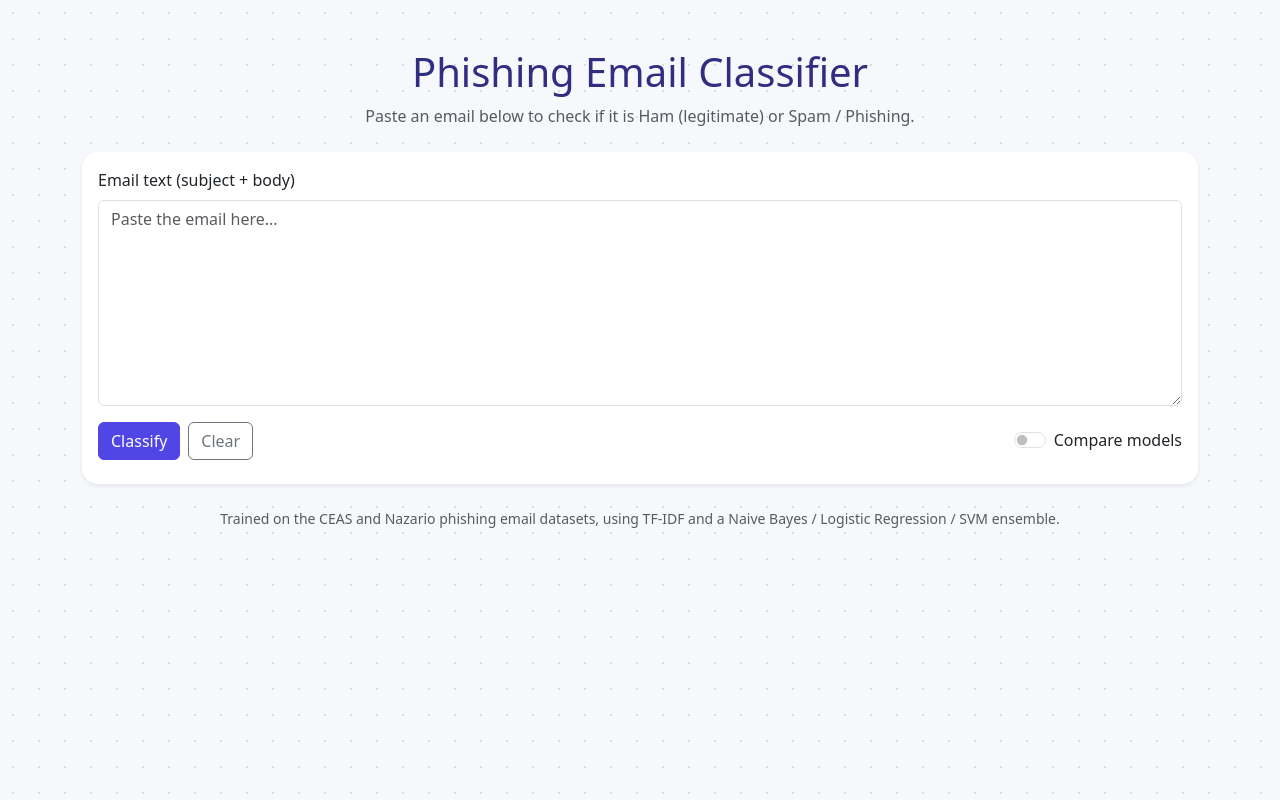
After one commit to vishnu943400/PhishGuard, a Flask app: template templates/index_old.html in a window 1280 px wide. The commit adds this page. Run offline with Flask 3, Linux system fonts and the light colour scheme; the template is opened without the code that fills it: most values are stand-ins (such as "Sample title", 1, 10 or a date in 2020); parts of the project's set-up code (start-up, migrations or seed data) failed here and were passed over; some libraries are stand-ins or nearby versions.

Commit message:
CSS update

```diff
--- a/static/style.css
+++ b/static/style.css
@@ -1,7 +1,24 @@
-/* Just a few small tweaks on top of Bootstrap's default styling */
+/* Small tweaks on top of Bootstrap's default styling */
 
 body {
-    background-color: #f5f5f5;
+    background-color: #f7f8fc;
+    background-image: radial-gradient(circle, #d8dcec 1.5px, transparent 1.5px);
+    background-size: 26px 26px;
+}
+
+h1 {
+    color: #312e81;
+}
+
+.card {
+    border: none;
+    border-radius: 16px;
+    box-shadow: 0 10px 30px rgba(49, 46, 129, 0.08);
+}
+
+.btn-primary {
+    background-color: #4f46e5;
+    border-color: #4f46e5;
 }
 
 textarea {
@@ -11,11 +28,13 @@ textarea {
 .alert.spam {
     background-color: #f8d7da;
     color: #842029;
+    border-radius: 10px;
 }
 
 .alert.ham {
     background-color: #d1e7dd;
     color: #0f5132;
+    border-radius: 10px;
 }
 
 #confidence-bar.spam {
--- /dev/null
+++ b/templates/index_old.html
@@ -0,0 +1,79 @@
+<!DOCTYPE html>
+<html lang="en">
+<head>
+  <meta charset="UTF-8">
+  <meta name="viewport" content="width=device-width, initial-scale=1.0">
+  <title>Phishing Email Classifier</title>
+
+  <!-- Bootstrap for styling (saved locally in static/vendor so the app works without internet) -->
+  <link href="{{ url_for('static', filename='vendor/bootstrap.min.css') }}" rel="stylesheet">
+  <link rel="stylesheet" href="{{ url_for('static', filename='style.css') }}">
+</head>
+<body>
+<div class="container py-5">
+
+  <div class="text-center mb-4">
+    <h1>Phishing Email Classifier</h1>
+    <p class="text-muted">Paste an email below to check if it is Ham (legitimate) or Spam / Phishing.</p>
+  </div>
+
+  <div class="card shadow-sm mb-4">
+    <div class="card-body">
+      <label for="email-text" class="form-label">Email text (subject + body)</label>
+      <textarea id="email-text" class="form-control mb-3" rows="8" placeholder="Paste the email here..."></textarea>
+
+      <div class="d-flex align-items-center flex-wrap gap-2">
+        <button id="classify-btn" class="btn btn-primary">Classify</button>
+        <button id="clear-btn" class="btn btn-outline-secondary">Clear</button>
+
+        <div class="form-check form-switch ms-auto">
+          <input class="form-check-input" type="checkbox" id="compare-toggle">
+          <label class="form-check-label" for="compare-toggle">Compare models</label>
+        </div>
+      </div>
+
+      <div id="error-msg" class="text-danger mt-2"></div>
+    </div>
+  </div>
+
+  <div id="loading" class="text-center text-muted mb-4" hidden>
+    Classifying...
+  </div>
+
+  <!-- Single best-model result -->
+  <div id="result-card" class="card shadow-sm mb-4" hidden>
+    <div class="card-body">
+      <h5 class="card-title">Result <small class="text-muted">(using {{ best_model_name }})</small></h5>
+
+      <div id="verdict" class="alert" role="alert"></div>
+
+      <p class="mb-1">Confidence: <strong id="confidence-value">--</strong>%</p>
+      <div class="progress" style="height: 20px;">
+        <div id="confidence-bar" class="progress-bar" role="progressbar" style="width: 0%"></div>
+      </div>
+    </div>
+  </div>
+
+  <!-- Compare-all-models table -->
+  <div id="compare-card" class="card shadow-sm mb-4" hidden>
+    <div class="card-body">
+      <h5 class="card-title">Model Comparison</h5>
+      <table class="table table-striped">
+        <thead>
+          <tr><th>Model</th><th>Prediction</th><th>Confidence</th></tr>
+        </thead>
+        <tbody id="compare-body"></tbody>
+      </table>
+    </div>
+  </div>
+
+  <p class="text-center text-muted small">
+    Trained on the CEAS and Nazario phishing email datasets, using TF-IDF and a
+    Naive Bayes / Logistic Regression / SVM ensemble.
+  </p>
+
+</div>
+
+<script src="{{ url_for('static', filename='script.js') }}"></script>
+</body>
+</html>
```
Also changed, not shown: static/style_old.css (added, +27 -0 lines).
